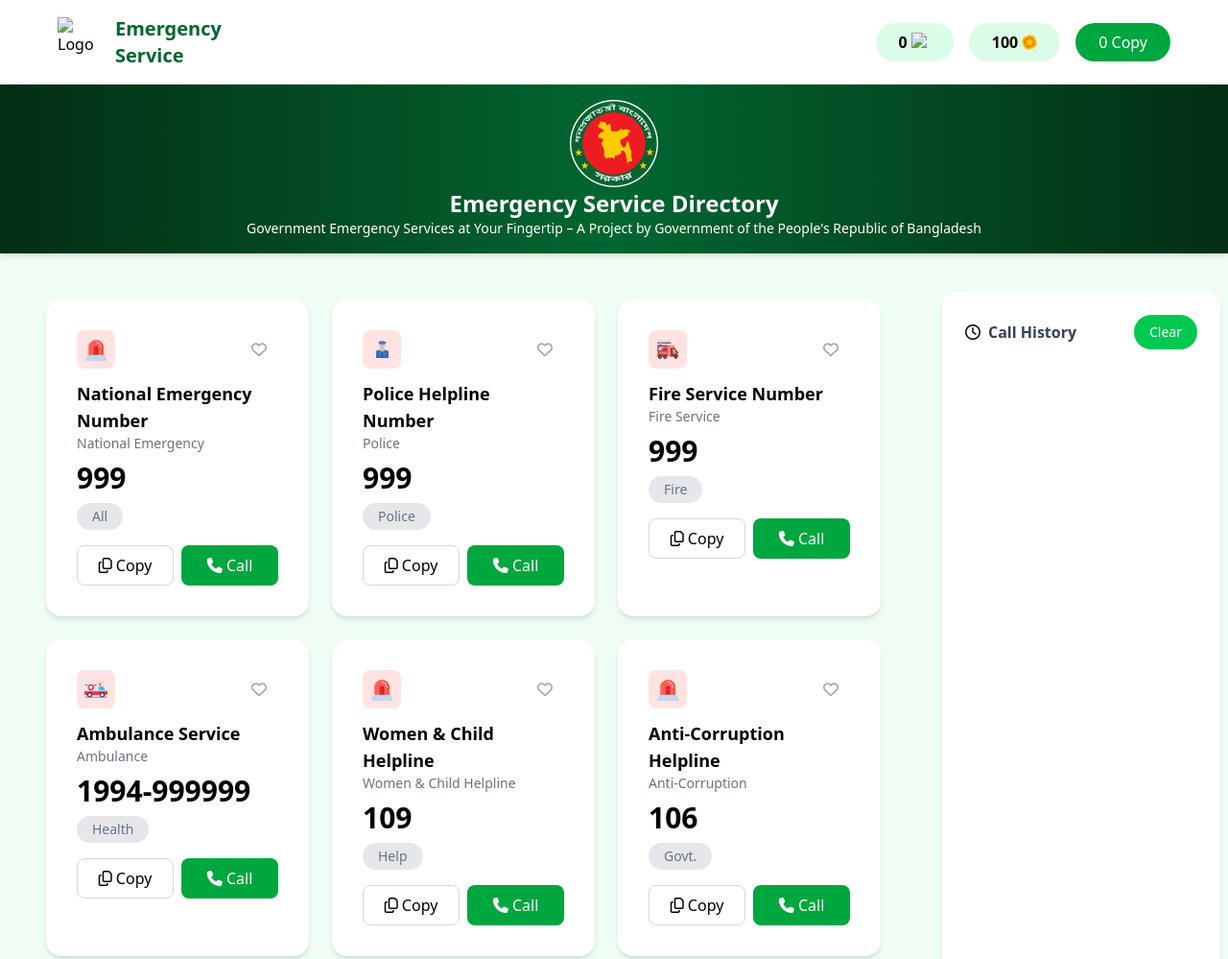
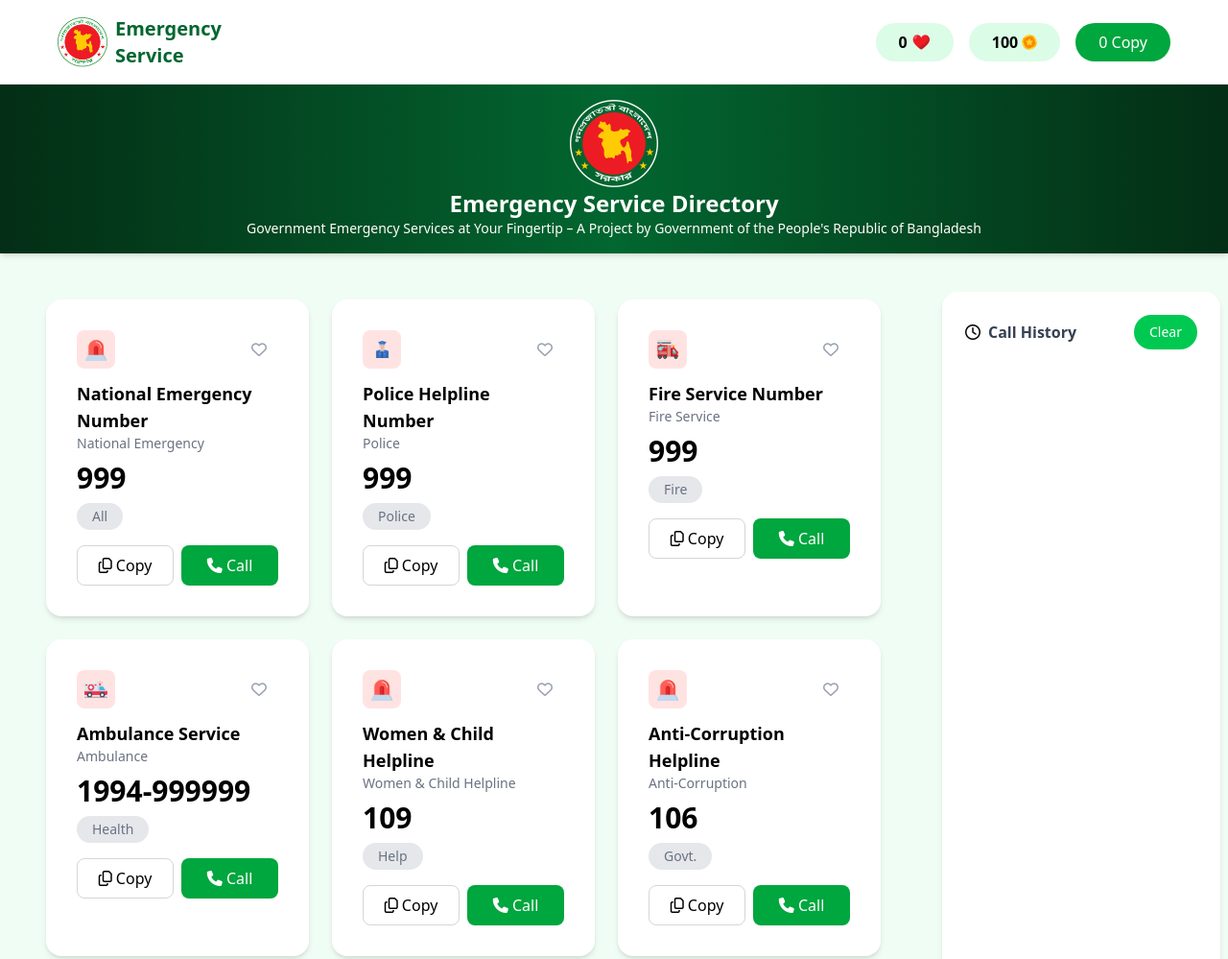
Before and after one commit to Habiba553/emergency_hotline, a plain HTML site: page index.html in a window 1280 px wide. Shown: the top 999 px of the page at 96% size. Drawn offline with nearby package versions, Linux system fonts and the light colour scheme; the site is published under a folder, as on GitHub Pages, so addresses that start at the root find nothing.

Commit message:
changed the path of image as it was not showing in live

```diff
--- a/index.html
+++ b/index.html
@@ -16,7 +16,7 @@
   <div class="container mx-auto flex flex-row items-center justify-between p-8 sm:p-4 lg:px-15 py-6">
 
     <div class="flex items-center justify-start space-x-2 ">
-      <img src="/assets/logo.png"
+      <img src="assets/logo.png"
            alt="Logo" class="w-13 h-13">
       <span class=" text-green-800 text-sm sm:text-base md:text-lg lg:text-xl font-bold">Emergency <br> Service</span>
     </div>
@@ -25,7 +25,7 @@
     <div class="flex items-center space-x-4 absolute top-7 right-2 md:static md:ml-auto ">
 
       <div class="flex items-center space-x-1 px-6 py-2 rounded-full bg-green-100">
-        <span id="HeartCount" class="font-bold">0</span> <img src="/assets/heart.png" alt="heart" class="w-5 h-5">
+        <span id="HeartCount" class="font-bold">0</span> <img src="assets/heart.png" alt="heart" class="w-5 h-5">
       </div>
 
       <div class="flex items-center space-x-1 px-6 py-2 rounded-full bg-green-100">
```
